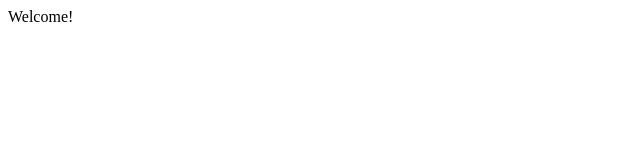
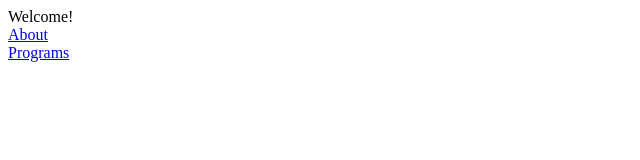
Before and after one commit to Jeff-Dev-2024/website, a plain HTML site: page index.html in a window 1280 px wide. Shown: the whole page, without its empty margins (0-640 px from the left). Drawn offline with Linux system fonts and the light colour scheme.

Commit message:
Update index.html

```diff
--- a/index.html
+++ b/index.html
@@ -3,4 +3,28 @@
   Welcome!
 </head>
 <body>
+      <div class="header-nav-item header-nav-item--collection">
+      <a
+        href="/about"
+        data-animation-role="header-element"
+
+      >
+        About
+      </a>
+    </div>
+
+
+
+
+
+
+    <div class="header-nav-item header-nav-item--collection">
+      <a
+        href="/programs"
+        data-animation-role="header-element"
+
+      >
+        Programs
+      </a>
+    </div>
 </body>
```
